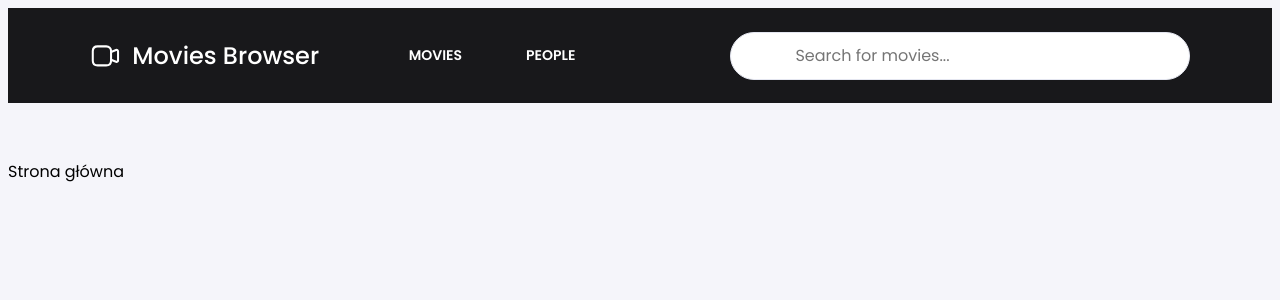
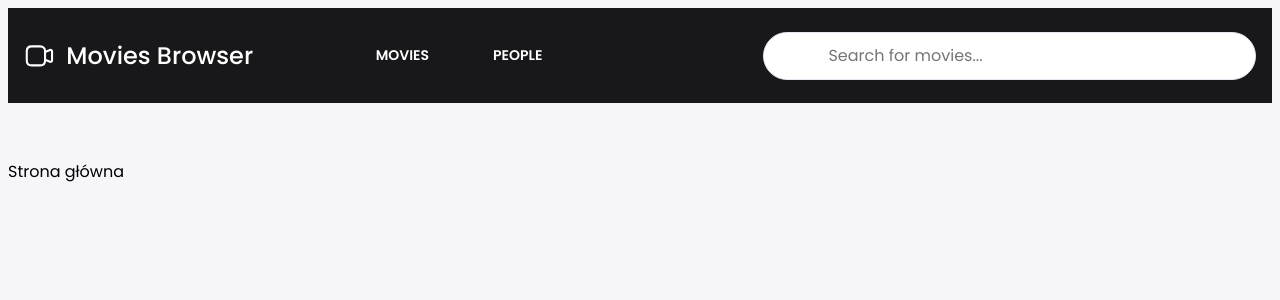
Before and after one commit to Rafal-1999/movies-browser-react, a React (Create React App) app: page /#/ in a window 1280 px wide. Shown: the top 300 px of the page. Built offline with nearby package versions, Linux system fonts and the light colour scheme.

Commit message:
Changed width of elements in the navigation

```diff
--- a/src/common/Navigation/styled.js
+++ b/src/common/Navigation/styled.js
@@ -52,7 +52,7 @@ export const VideoIcon = styled(Video)`
 
 export const Box = styled.div`
     margin: 0 auto;
-    max-width: 1100px;
+    max-width: 1250px;
     width: 100%;
     display: grid;
     grid-template-areas:
```
